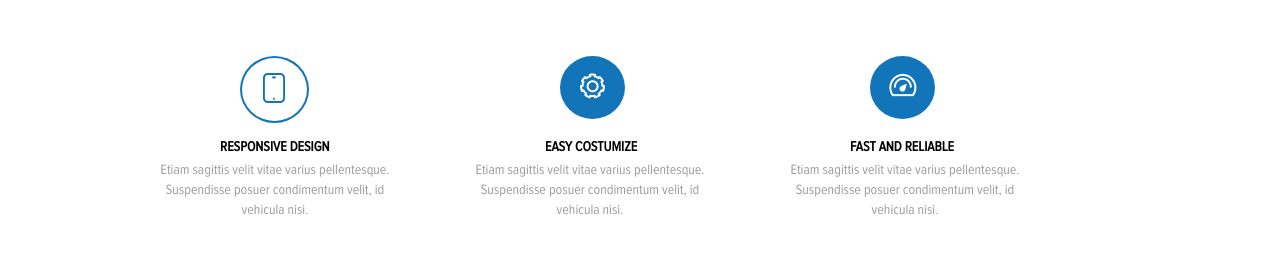
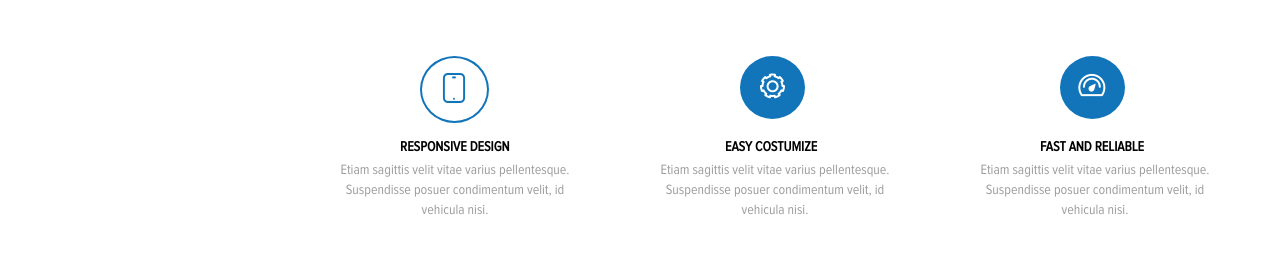
Before and after one commit to NastyaGavrilova/BeetRoot, a plain HTML site: page HomeWork6/index.html in a window 1280 px wide. Drawn offline with nearby package versions, Linux system fonts and the light colour scheme.

Commit message:
add hw 6

```diff
--- a/HomeWork6/style.css
+++ b/HomeWork6/style.css
@@ -31,7 +31,7 @@
   border-radius: 50%;
   background-color: #fff;
   position: fixed;
-  left: 240px;
+  left: 420px;
   top: 56px;
   width: 69px;
   height: 67px;
@@ -50,7 +50,7 @@
   border: 2px solid rgb(18, 117, 185);
   background-color: rgb(18, 117, 185);
   position: fixed;
-  left: 560px;
+  left: 740px;
   top: 56px;
   width: 65px;
   height: 63px;
@@ -68,7 +68,7 @@
   border: 2px solid rgb(18, 117, 185);
   background-color: rgb(18, 117, 185);
   position: fixed;
-  left: 870px;
+  left: 1060px;
   top: 56px;
   width: 65px;
   height: 63px;
@@ -82,7 +82,7 @@
 /* иконка слева, не смогла изменить цвет иконки при наведении */
 .tablet_icon {
   position: fixed;
-  left: 262px;
+  left: 442px;
   top: 73px;
   width: 24px;
   height: 30px;
@@ -91,7 +91,7 @@
 /* иконка центральная */
 .settings_icon img {
   position: fixed;
-  left: 579px;
+  left: 759px;
   top: 73px;
   width: 26px;
   height: 26px;
@@ -100,7 +100,7 @@
 /* иконка справа */
 .dashboard_icon {
   position: fixed;
-  left: 889px;
+  left: 1078px;
   top: 73px;
   width: 28px;
   height: 24px;
@@ -121,7 +121,7 @@
 .resp_text_wrapper {
   text-align: center;
   position: fixed;
-  left: 220px;
+  left: 400px;
   top: 135px;
   z-index: 6;
 }
@@ -130,7 +130,7 @@
 .easy_text_wrapper {
   text-align: center;
   position: fixed;
-  left: 545px;
+  left: 725px;
   top: 135px;
   z-index: 18;
 }
@@ -139,7 +139,7 @@
 .fast_and_rel_text_wrapper {
   text-align: center;
   position: fixed;
-  left: 850px;
+  left: 1040px;
   top: 135px;
   z-index: 12;
 }
@@ -160,7 +160,7 @@
   position: fixed;
   width: 240px;
   height: 52px;
-  left: 155px;
+  left: 335px;
   top: 160px;
   z-index: 9;
 }
@@ -169,7 +169,7 @@
 .center_text_wrapper {
   text-align: center;
   position: fixed;
-  left: 470px;
+  left: 655px;
   top: 160px;
   width: 240px;
   height: 52px;
@@ -180,7 +180,7 @@
 .right_text_wrapper {
   text-align: center;
   position: fixed;
-  left: 785px;
+  left: 975px;
   top: 160px;
   width: 240px;
   height: 52px;
```
